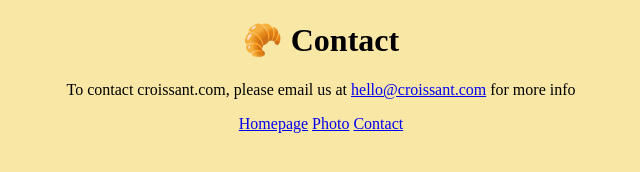
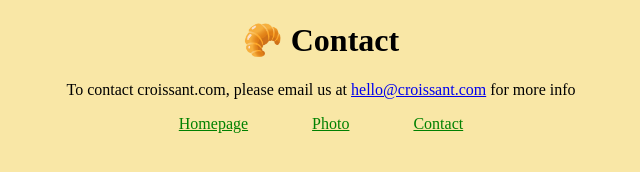
Before and after one commit to tfross1/croissant, a plain HTML site: page contact.html in a window 1280 px wide. Shown: the whole page, without its empty margins (319-959 px from the left). Drawn offline with Linux system fonts and the light colour scheme.

Commit message:
Change nav links to a footer

```diff
--- a/contact.html
+++ b/contact.html
@@ -14,10 +14,10 @@
       To contact croissant.com, please email us at
       <a href="#">hello@croissant.com</a> for more info
     </p>
-    <div>
-      <span class="link"><a href="index.html">Homepage</a></span>
-      <span class="link"><a href="photo.html">Photo</a></span>
-      <span class="link"><a href="contact.html">Contact</a></span>
-    </div>
+    <footer>
+      <a href="index.html">Homepage</a>
+      <a href="photo.html">Photo</a>
+      <a href="contact.html">Contact</a>
+    </footer>
   </body>
 </html>
```
Also changed, not shown: photo.html (+5 -5 lines).
